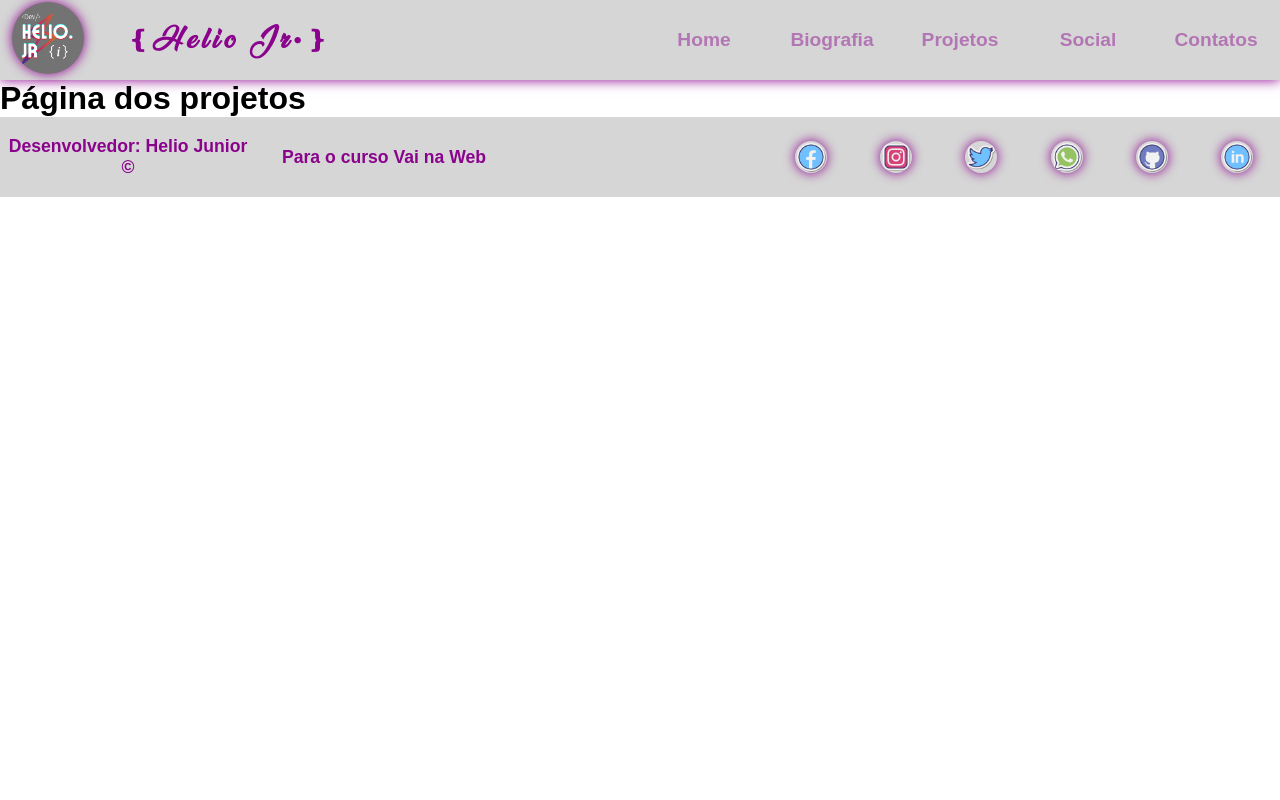
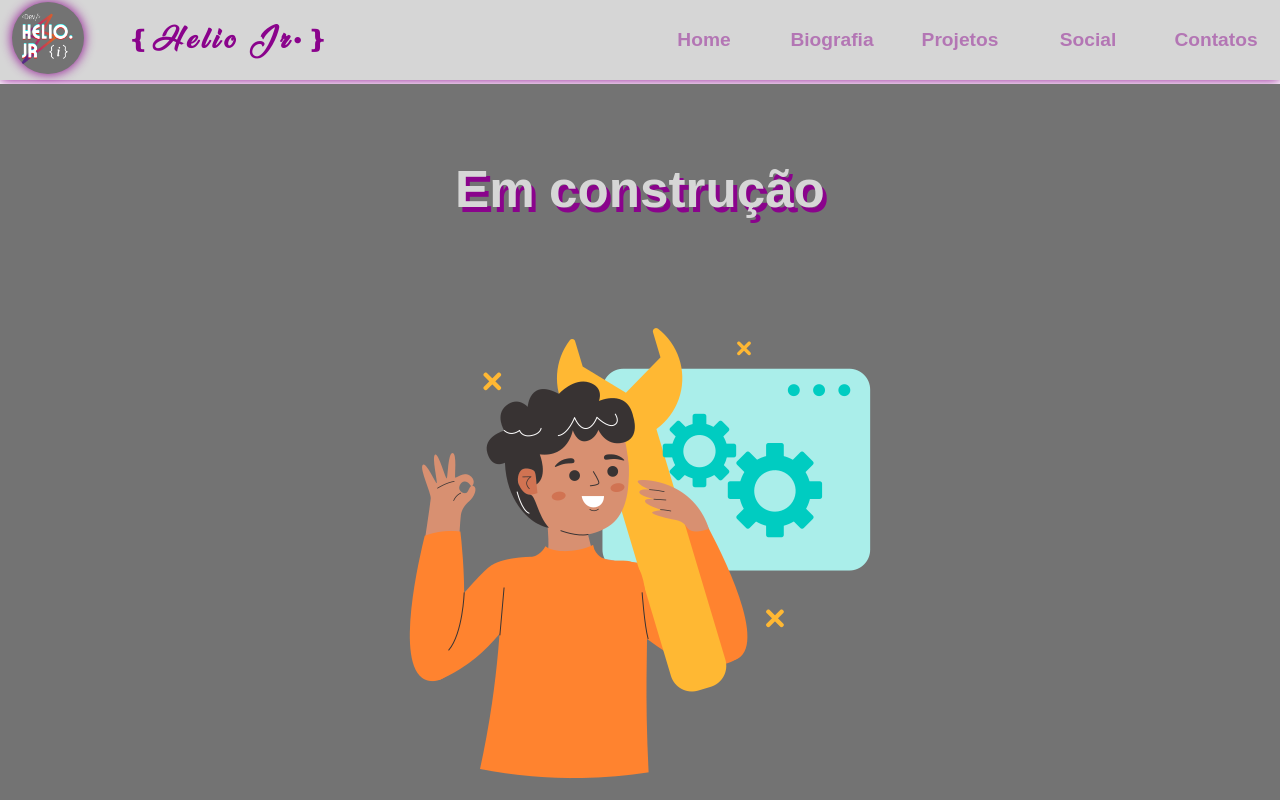
Before and after one commit to helio-s-jr/ultimo-trabalho-vnw, a React (Create React App) app: page /projetos in a window 1280 px wide. Shown: the top 800 px of the page. Built offline with nearby package versions, Linux system fonts and the light colour scheme.

Commit message:
Atualização das páginas

```diff
--- a/src/Pages/Bio/Perfil-Adm/index.jsx
+++ b/src/Pages/Bio/Perfil-Adm/index.jsx
@@ -1,10 +1,11 @@
 import React from 'react'
 import * as S from './style'
 
-export default function BioCardAdm(){
+export default function BioCardAdm({Close}){
 
     return(
         <S.ContainerCardAdm>
+            <S.ButtonAdm onClink={Close}>X</S.ButtonAdm>
             <S.H1Adm>Administrativo</S.H1Adm>
             <S.BoxHistoryAdm>
                 <S.ParagrafsAdm>Minha vida profissional na área administrativa começou lá em 2010. Antes disso já trabalhei como auxiliar de servicços gerais e frestista num posto de gasolina próximo da minha casa.</S.ParagrafsAdm>
--- a/src/Pages/Bio/Perfil-Adm/style.js
+++ b/src/Pages/Bio/Perfil-Adm/style.js
@@ -11,6 +11,24 @@ export const ContainerCardAdm = styled.section`
     flex-direction: column;
     background-color: green;
 `
+
+export const ButtonAdm = styled.button`
+
+    width: 2%;
+    height: 3vh;
+    display: flex;
+    text-align: center;
+    align-items: center;
+    justify-content: center;
+    position: absolute;
+    right: 20px;
+    top: 20px;
+    font-size: 1.8em;
+    cursor: pointer;
+    color: #8A038C;
+    background-color: transparent;
+`
+
 export const H1Adm = styled.h1`
 
     width: 100%;
--- a/src/Pages/Bio/Perfil-Drive/index.jsx
+++ b/src/Pages/Bio/Perfil-Drive/index.jsx
@@ -2,10 +2,11 @@ import React from 'react'
 import * as S from './style'
 
 
-export default function BioCardDrive(){
+export default function BioCardDrive(Close){
 
     return(
         <S.ContainerCardDriver>
+            <S.ButtonDriver onClink={Close}>X</S.ButtonDriver>
             <S.ContainerMainDriver>
                 <S.H1Driver>Administrativo</S.H1Driver>
                 <S.BoxHistoryDriver>
--- a/src/Pages/Bio/Perfil-Drive/style.js
+++ b/src/Pages/Bio/Perfil-Drive/style.js
@@ -21,6 +21,24 @@ export const ContainerMainDriver = styled.section`
     flex-direction: column;
     background-color: green;
 `
+
+export const ButtonDriver = styled.button`
+
+    width: 2%;
+    height: 3vh;
+    display: flex;
+    text-align: center;
+    align-items: center;
+    justify-content: center;
+    position: absolute;
+    right: 20px;
+    top: 20px;
+    font-size: 1.8em;
+    cursor: pointer;
+    color: #8A038C;
+    background-color: transparent;
+`
+
 export const H1Driver = styled.h1`
 
     width: 100%;
--- a/src/Pages/Bio/Perfil-Social/index.jsx
+++ b/src/Pages/Bio/Perfil-Social/index.jsx
@@ -2,10 +2,11 @@ import React from 'react'
 import * as S from './style'
 
 
-export default function BioCardSocial(){
+export default function BioCardSocial(Close){
 
     return(
         <S.ContainerCardSocial>
+            <S.ButtonSocial onClink={Close}>X</S.ButtonSocial>
             <S.ContainerMainSocial>
                 <S.H1Social>Administrativo</S.H1Social>
                 <S.BoxHistorySocial>
--- a/src/Pages/Bio/Perfil-Social/style.js
+++ b/src/Pages/Bio/Perfil-Social/style.js
@@ -21,6 +21,24 @@ export const ContainerMainSocial = styled.section`
     flex-direction: column;
     background-color: green;
 `
+
+export const ButtonSocial = styled.button`
+
+    width: 2%;
+    height: 3vh;
+    display: flex;
+    text-align: center;
+    align-items: center;
+    justify-content: center;
+    position: absolute;
+    right: 20px;
+    top: 20px;
+    font-size: 1.8em;
+    cursor: pointer;
+    color: #8A038C;
+    background-color: transparent;
+`
+
 export const H1Social = styled.h1`
 
     width: 100%;
--- a/src/Pages/Contatos/index.jsx
+++ b/src/Pages/Contatos/index.jsx
@@ -1,13 +1,16 @@
 import React from 'react'
+import * as S from './style'
 import Header from '../../Components/Header/index'
 import Footer from '../../Components/Footer/index'
 
 export default function Contatos(){
     return(
-        <div>
+        <S.ContainerContacts>
             <Header/>
-            <h1>Pagina para todos os contatos</h1>
+            <S.ContainerMainContacts>
+                <h1>Pagina para todos os contatos</h1>
+            </S.ContainerMainContacts>
             <Footer/>
-        </div>
+        </S.ContainerContacts>
     );
 }
--- a/src/Pages/Contatos/style.js
+++ b/src/Pages/Contatos/style.js
@@ -0,0 +1,25 @@
+import styled from 'styled-components'
+
+export const ContainerContacts = styled.section`
+
+    width: 100%;
+    display: flex;
+    margin: 0 auto;
+    align-items: center;
+    justify-content: center;
+    flex-direction: column;
+    background-color: none;
+`
+
+export const ContainerMainContacts = styled.section`
+
+    width: 100%;
+    height: 100vh;
+    display: flex;
+    margin-top: 4px;
+    text-align: center;
+    align-items: center;
+    justify-content: space-evenly;
+    flex-direction: column;
+    background-color: #737373;
+`
--- a/src/Pages/Projetos/index.jsx
+++ b/src/Pages/Projetos/index.jsx
@@ -1,13 +1,20 @@
 import React from 'react'
+import * as S from './style'
 import Header from '../../Components/Header/index'
 import Footer from '../../Components/Footer/index'
+import ImageConstruction from '../../Assets/Page-Construction/repair.png'
 
 export default function Projetos(){
     return(
-        <div>
+        <S.ContainerProjects>
             <Header/>
-            <h1>Página dos projetos</h1>
+            <S.ContainerMainProjects>
+                <S.H1>Em construção</S.H1>
+                <S.FigureConstruction>
+                    <img src={ImageConstruction} alt="Ilustração de página em construção" />
+                </S.FigureConstruction>
+            </S.ContainerMainProjects>
             <Footer/>
-        </div>
+        </S.ContainerProjects>
     );
 }
--- a/src/Pages/Projetos/style.js
+++ b/src/Pages/Projetos/style.js
@@ -0,0 +1,52 @@
+import styled from 'styled-components'
+
+
+export const ContainerProjects = styled.section`
+
+    width: 100%;
+    display: flex;
+    margin: 0 auto;
+    align-items: center;
+    justify-content: space-between;
+    flex-direction: column;
+    background-color: none;
+`
+
+export const ContainerMainProjects = styled.section`
+
+    width: 100%;
+    height: 100vh;
+    display: flex;
+    margin-top: 4px;
+    text-align: center;
+    align-items: center;
+    justify-content: space-evenly;
+    flex-direction: column;
+    background-color: #737373;
+`
+
+export const H1 = styled.h1`
+
+    width: 100%;
+    display: flex;
+    margin-top: 0 auto;
+    text-align: center;
+    text-shadow: 4px 5px #8A038C;
+    align-items: center;
+    font-size: 3.2em;
+    font-weight: 550;
+    font-family: sans-serif;
+    color: #D6D6D6;
+    justify-content: center;
+    background-color: none;
+`
+export const FigureConstruction = styled.figure`
+
+    width: 100%;
+    display: flex;
+    margin-top: 0 auto;
+    text-align: center;
+    align-items: center;
+    justify-content: center;
+    background-color: none;
+`
--- a/src/Pages/Social/index.jsx
+++ b/src/Pages/Social/index.jsx
@@ -1,13 +1,16 @@
 import React from 'react'
+import * as S from './style'
 import Header from '../../Components/Header/index'
 import Footer from '../../Components/Footer/index'
 
 export default function Social(){
     return(
-        <div>
+        <S.ContainerSocial>
             <Header/>
-            <h1>Página para os Cards de Desenvolvimento Sustentáveis</h1>
+            <S.ContainerMainSocial>
+                <h1>Página para os Cards de Desenvolvimento Sustentáveis</h1>
+            </S.ContainerMainSocial>
             <Footer/>
-        </div>
+        </S.ContainerSocial>
     );
 }
--- a/src/Pages/Social/style.js
+++ b/src/Pages/Social/style.js
@@ -0,0 +1,25 @@
+import styled from 'styled-components'
+
+export const ContainerSocial = styled.section`
+
+    width: 100%;
+    display: flex;
+    margin: 0 auto;
+    align-items: center;
+    justify-content: center;
+    flex-direction: column;
+    background-color: none;
+`
+
+export const ContainerMainSocial = styled.section`
+
+    width: 100%;
+    height: 100vh;
+    display: flex;
+    margin-top: 4px;
+    text-align: center;
+    align-items: center;
+    justify-content: space-evenly;
+    flex-direction: column;
+    background-color: #737373;
+`
```
